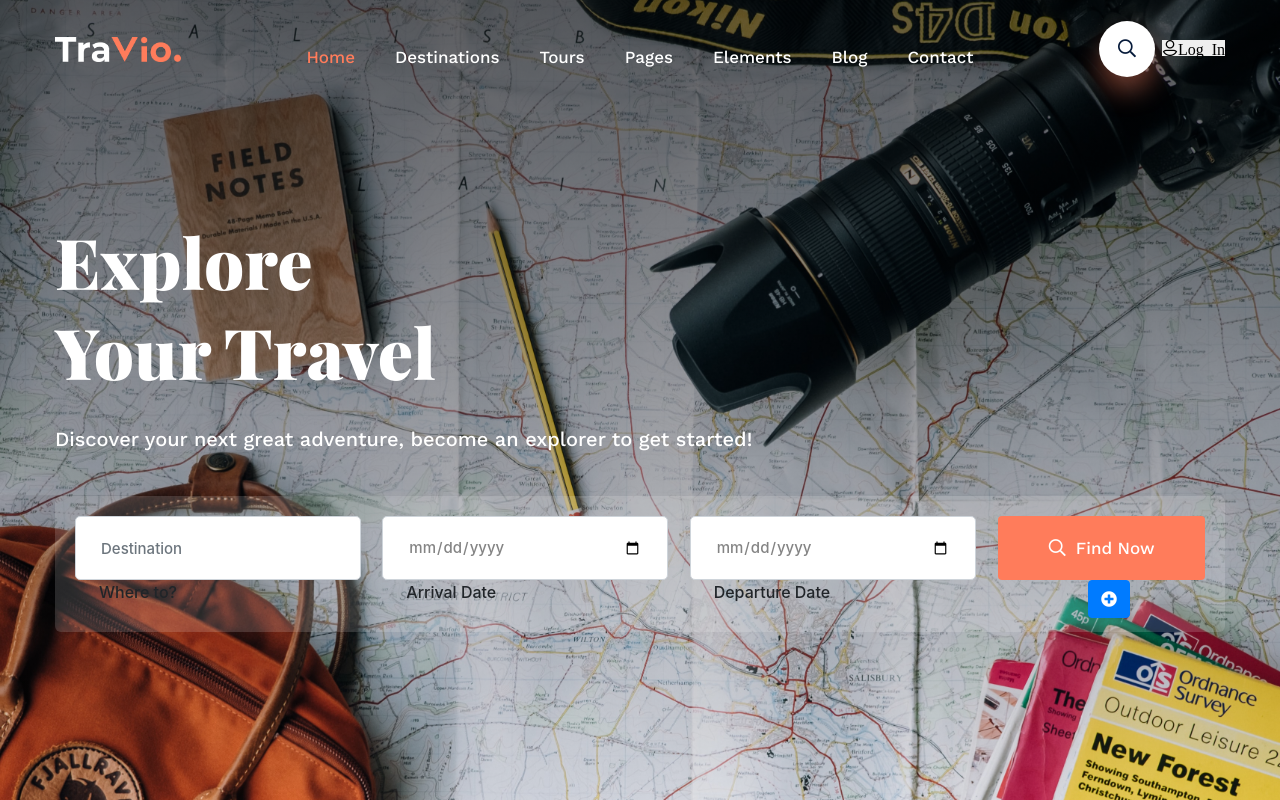
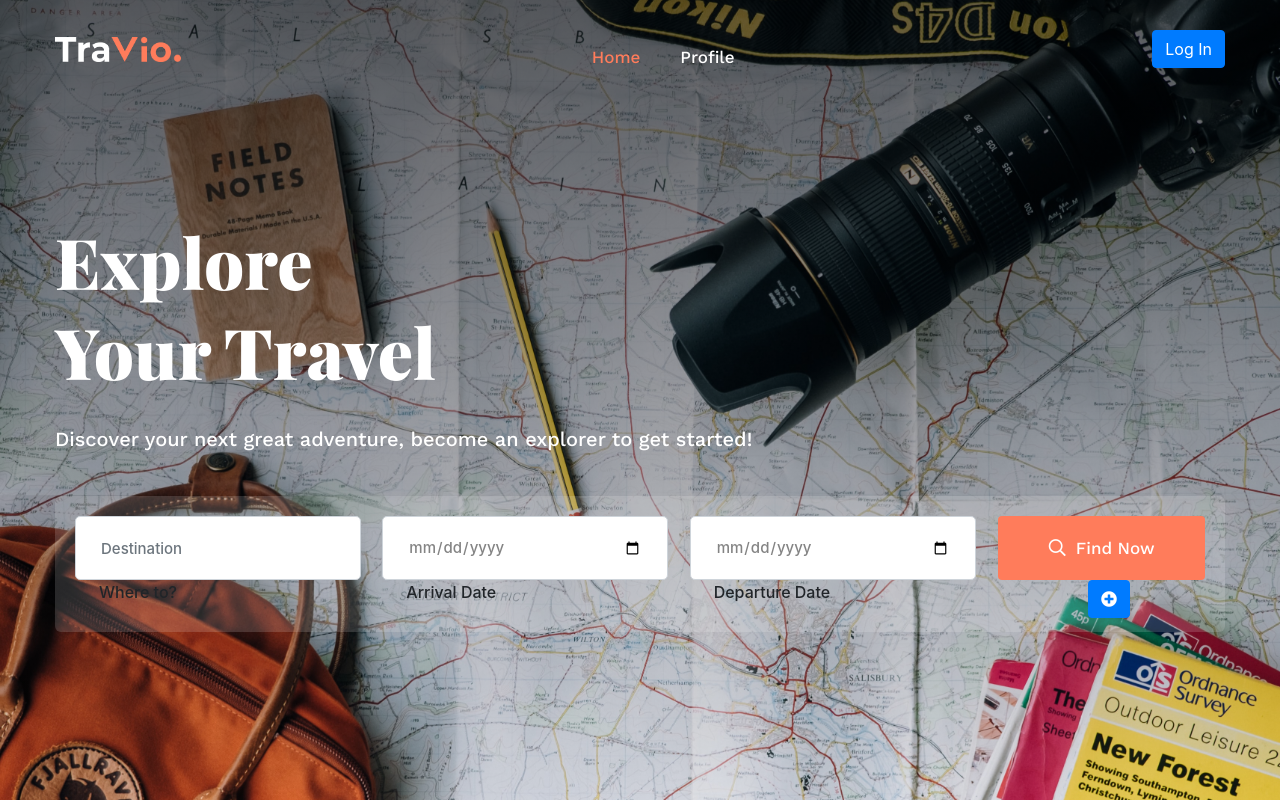
Before and after one commit to Shan-KulK/SENG3011_Y_2, a React (Create React App) app in the folder PHASE_2/Webapp/itenaccine/: page / in a window 1280 px wide. Shown: the top 800 px of the page. Built offline with nearby package versions, Linux system fonts and the light colour scheme; a web font is replaced by a local one; what google-maps-react would draw is missing.

Commit message:
fixed auth0 cant view myTrips without logging in first

```diff
--- a/PHASE_2/Webapp/itenaccine/src/Layout/Header.js
+++ b/PHASE_2/Webapp/itenaccine/src/Layout/Header.js
@@ -27,8 +27,8 @@ class Header extends Component {
                                 <nav className="main-menu navbar-expand-md navbar-light">
                                     <div className="collapse navbar-collapse show clearfix" id="navbarSupportedContent">
                                         <ul className="navigation clearfix">
-                                            <li className="current dropdown"><a href="index.html">Home</a>
-                                                <ul>
+                                            <li className="current dropdown"><a href="http://localhost:3000/">Home</a>
+                                                {/* <ul>
                                                     <li><a href="index.html">Home Page 01</a></li>
                                                     <li><a href="index-2.html">Home Page 02</a></li>
                                                     <li><a href="index-3.html">Home Page 03</a></li>
@@ -43,16 +43,16 @@ class Header extends Component {
                                                             <li><a href="index-3.html">Header Style 03</a></li>
                                                         </ul>
                                                     </li>
+                                                </ul> */}
+                                            </li>
+                                            <li className="dropdown"><a href="http://localhost:3000/trips">Profile</a>
+                                                <ul>
+                                                    <li><a href="http://localhost:3000/trips">Your Trips</a></li>
+                                                    {/* <li><a href="destination-2.html">Destinations 02</a></li>
+                                                    <li><a href="destination-details.html">Destination Details</a></li> */}
                                                 </ul>
                                             </li>
-                                            <li className="dropdown"><a href="index.html">Destinations</a>
-                                                <ul>
-                                                    <li><a href="destination.html">Destinations 01</a></li>
-                                                    <li><a href="destination-2.html">Destinations 02</a></li>
-                                                    <li><a href="destination-details.html">Destination Details</a></li>
-                                                </ul>
-                                            </li>
-                                            <li className="dropdown"><a href="index.html">Tours</a>
+                                            {/* <li className="dropdown"><a href="index.html">Tours</a>
                                                 <ul>
                                                     <li><a href="tour-1.html">Tours Grid</a></li>
                                                     <li><a href="tour-2.html">Tours List</a></li>
@@ -112,7 +112,7 @@ class Header extends Component {
                                                     <li><a href="blog-details.html">Blog Details</a></li>
                                                 </ul>
                                             </li>
-                                            <li><a href="contact.html">Contact</a></li>
+                                            <li><a href="contact.html">Contact</a></li> */}
                                         </ul>
                                     </div>
                                 </nav>
@@ -120,16 +120,18 @@ class Header extends Component {
                             <ul className="menu-right-content clearfix">
                                 <li className="search-box-outer">
                                     <div className="dropdown">
-                                        <button className="search-box-btn" type="button" id="dropdownMenu3" data-toggle="dropdown" aria-haspopup="true" aria-expanded="false"><i className="far fa-search"></i></button>
+                                        {/* <button className="search-box-btn" type="button" id="dropdownMenu3" data-toggle="dropdown" aria-haspopup="true" aria-expanded="false"><i className="far fa-search"></i></button> */}
                                         <div className="dropdown-menu search-panel" aria-labelledby="dropdownMenu3">
                                             <div className="form-container">
                                                 <form method="post" action="blog.html">
-                                                    <div className="form-group">
+                                                    {/* <div className="form-group">
                                                         <input type="search" name="search-field" value="" placeholder="Search...." required="" />
                                                         <button type="submit" className="search-btn"><span className="fas fa-search"></span></button>
-                                                    </div>
+                                                    </div> */}
+
                                                 </form>
                                             </div>
+
                                         </div>
                                     </div>
                                 </li>
@@ -165,7 +167,9 @@ class Header extends Component {
                                                     <div className="form-group">
                                                         <input type="search" name="search-field" value="" placeholder="Search...." required="" />
                                                         <button type="submit" className="search-btn"><span className="fas fa-search"></span></button>
+                                                        <AuthNav />
                                                     </div>
+
                                                 </form>
                                             </div>
                                         </div>
@@ -175,7 +179,7 @@ class Header extends Component {
 
                                 <li className="user-link">
                                     {/* <a href="signup.html"><i className="icon-Profile"></i></a> */}
-                                    <AuthNav />
+                                    {/* <AuthNav /> */}
                                 </li>
 
 
--- a/PHASE_2/Webapp/itenaccine/src/Layout/login-button.js
+++ b/PHASE_2/Webapp/itenaccine/src/Layout/login-button.js
@@ -5,7 +5,7 @@ const LoginButton = () => {
   const { loginWithRedirect } = useAuth0();
   return (
     <button
-      className="icon-Profile"
+      className="btn btn-primary btn-block"
       onClick={() => loginWithRedirect()}
     >
       Log In
--- a/PHASE_2/Webapp/itenaccine/src/Layout/logout-button.js
+++ b/PHASE_2/Webapp/itenaccine/src/Layout/logout-button.js
@@ -5,7 +5,7 @@ const LogoutButton = () => {
   const { logout } = useAuth0();
   return (
     <button
-      className="icon-Profile"
+      className="btn btn-primary btn-block"
       onClick={() =>
         logout({
           returnTo: window.location.origin,
--- a/PHASE_2/Webapp/itenaccine/src/Layout/profile.js
+++ b/PHASE_2/Webapp/itenaccine/src/Layout/profile.js
@@ -1,14 +1,14 @@
 import React from "react";
 
 import { useAuth0, withAuthenticationRequired } from "@auth0/auth0-react";
-import { Loading } from "../components";
+import Page from './Page';
 
 const Profile = () => {
   const { user } = useAuth0();
   const { name, picture, email } = user;
 
   return (
-    <div>
+    <div className="profile-container" style={{marginTop: "100px", marginBottom: "100px"}}>
       <div className="row align-items-center profile-header">
         <div className="col-md-2 mb-3">
           <img
@@ -32,5 +32,5 @@ const Profile = () => {
 };
 
 export default withAuthenticationRequired(Profile, {
-  onRedirecting: () => <Loading />,
+  onRedirecting: () => <Page />,
 });
--- a/PHASE_2/Webapp/itenaccine/src/Layout/signup-button.js
+++ b/PHASE_2/Webapp/itenaccine/src/Layout/signup-button.js
@@ -5,7 +5,7 @@ const SignupButton = () => {
   const { loginWithRedirect } = useAuth0();
   return (
     <button
-      className="icon-Profile"
+      className="btn btn-primary btn-block"
       onClick={() =>
         loginWithRedirect({
           screen_hint: "signup",
--- a/PHASE_2/Webapp/itenaccine/src/Pages/Trips.js
+++ b/PHASE_2/Webapp/itenaccine/src/Pages/Trips.js
@@ -1,6 +1,7 @@
 import React, { Component } from 'react';
 import { Map, GoogleApiWrapper, InfoWindow, Marker } from 'google-maps-react';
 import NewsCard from '../Layout/NewsCard';
+import Profile from '../Layout/profile';
 
 const mapStyles = {
   width: '100%',
@@ -59,6 +60,7 @@ export class MapContainer extends Component {
             </section>
             <section className="news-section sec-pad pb-220">
             <div className="pattern-layer" style={{ backgroundImage: "url(assets/images/shape/shape-10.png)" }}></div>
+                <Profile />
                     <div className="auto-container">
                         <div className="sec-title">
                             <h2>Your Trips</h2>
```
